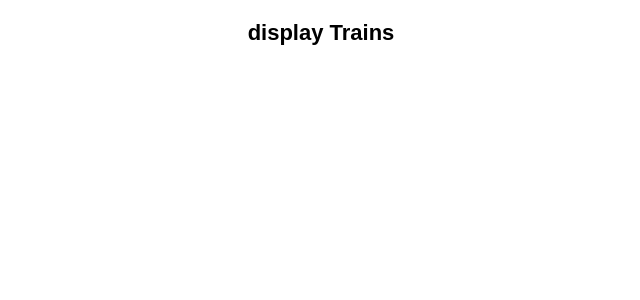
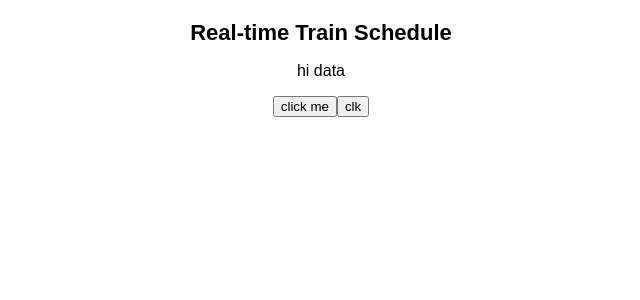
Before and after one commit to rey-arx/20euit083, a React (Create React App) app: page / in a window 1280 px wide. Shown: the top 300 px of the page, without its empty margins (319-959 px from the left). Built offline with nearby package versions, Linux system fonts and the light colour scheme.

Commit message:
basic train view

```diff
--- a/src/FrontEnd/Mainpage.js
+++ b/src/FrontEnd/Mainpage.js
@@ -1,9 +1,45 @@
 import React, { useState, useEffect } from 'react';
-const Mainpage = () =>{
-    return(
-        <div>
-            <h1>display Trains</h1>
-        </div>
-    )
+import axios from 'axios';
+
+function Mainpage() {
+  const [trainData, setTrainData] = useState([]);
+
+
+//   useEffect(() => {
+//     fetchTrainData();
+//   }, []);
+
+  const getTrainData = async () => {
+    try {
+      const response = await axios.get('http://localhost:5000/api/data');
+      setTrainData(response.data);
+    } catch (error) {
+      console.error('Error fetching todo list:', error);
+    }
+  };
+const disptrain = () =>{
+    console.log("hi")
+}
+
+  return (
+    <div>
+      <h1>Real-time Train Schedule</h1>
+      <p>hi data</p>
+      <button onClick={getTrainData}>click me</button>
+      <button onClick={disptrain}>clk</button>
+      <ul>
+        {trainData.map((train) => (
+          <li key={train.trainNumber}>
+            <strong>Train Name:</strong> {train.trainName} ({train.trainNumber}) <br />
+            <strong>Departure Time:</strong> {train.departureTime.Hours}:{train.departureTime.Minutes} <br />
+            <strong>Seats Available (Sleeper):</strong> {train.seatsAvailable.sleeper} <br />
+            <strong>Price (Sleeper):</strong> {train.price.sleeper} <br />
+            <strong>Delay (in minutes):</strong> {train.delayedBy}
+            <hr />
+          </li>
+        ))}
+      </ul>
+    </div>
+  );
 }
 export default Mainpage;
--- a/src/backend/package.json
+++ b/src/backend/package.json
@@ -15,6 +15,7 @@
     "cors": "^2.8.5",
     "express": "^4.18.2",
     "express-bearer-token": "^2.4.0",
-    "node-fetch": "^3.3.2"
+    "node-fetch": "^3.3.2","react": "^18.2.0",
+    "react-dom": "^18.2.0"
   }
 }
```
Also changed, not shown: 1 other file (tests, documents, lock files or other folders).
